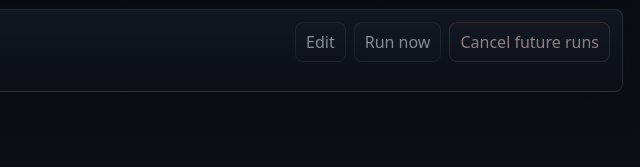
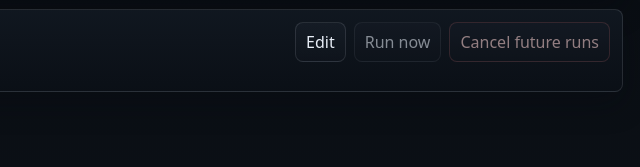
Before and after one commit to gevanoff/nexus, a plain HTML site: page services/gateway/app/static/tasks.html in a window 1280 px wide. Shown: the part 287-454 px from the top of the page, 637-1277 px from the left. Drawn offline with Linux system fonts and the light colour scheme; no server answers.

Commit message:
Nexus checkpoint: code_e8eb4c4a055e turn 21

```diff
--- a/services/gateway/app/static/tasks.html
+++ b/services/gateway/app/static/tasks.html
@@ -272,7 +272,7 @@
             <div class="row" style="justify-content:space-between">
               <h2>Task detail</h2>
               <div class="row">
-                <button id="editTask" type="button" disabled>Edit</button>
+                <button id="editTask" type="button">Edit</button>
                 <button id="runNowTask" type="button" disabled>Run now</button>
                 <button id="cancelTask" class="danger" type="button" disabled>Cancel future runs</button>
               </div>
```
